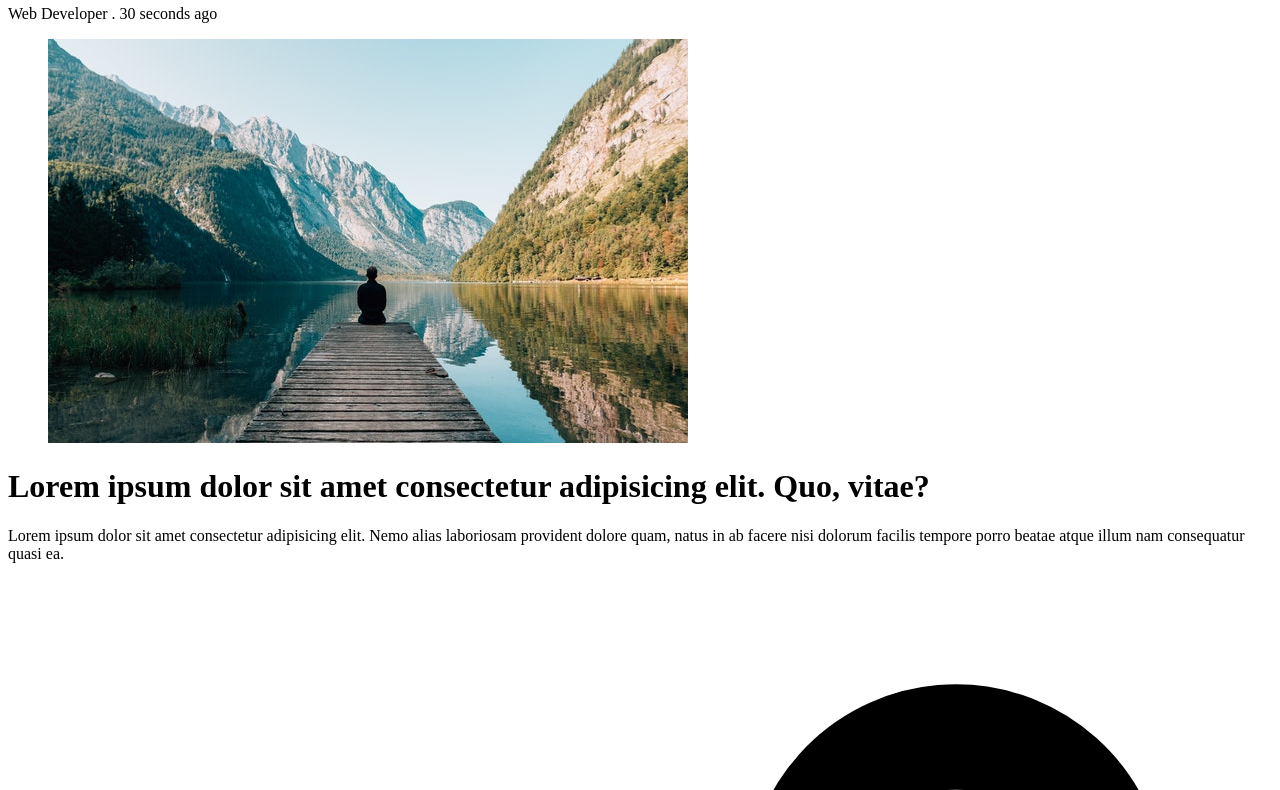
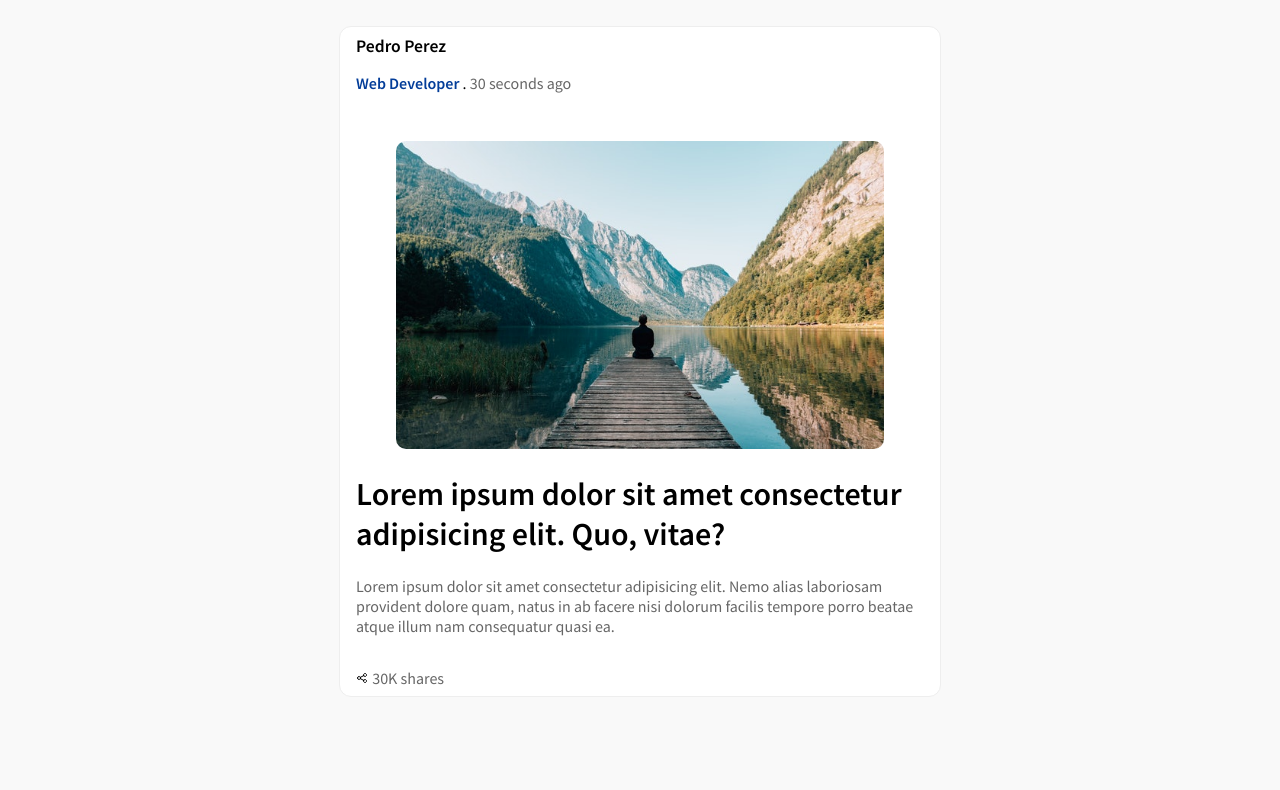
Before and after one commit to Zuniga63/make_post, a plain HTML site: page index.html in a window 1280 px wide. Shown: the part 62-852 px from the top of the page. After the commit the page ends 800 px from the top, so only its background shows below. Drawn offline with Linux system fonts and the light colour scheme.

Commit message:
Primer avance trabajado en parejas

```diff
--- a/css/app.css
+++ b/css/app.css
@@ -0,0 +1,60 @@
+@import url('https://fonts.googleapis.com/css2?family=Source+Sans+Pro:wght@400;600&display=swap');
+body{
+    background-color: #f9f9f9;
+    font-size: 16px;
+    font-family: 'Source Sans Pro', sans-serif;
+
+
+}
+.container{
+    padding-top: 80px;
+}
+.post{
+    width: 600px;
+    border-color: #eee;
+    border-width: 1px;
+    border-style: solid;
+    border-radius: 12px;
+    margin-left: auto;
+    margin-right: auto;
+    background-color: white;
+}
+.post__header, .post__body, .post__footer{
+    padding: 8px 16px;
+
+}
+.post__author{
+    margin:0;
+    font-size: 1.1rem;
+    font-weight: 600;
+}
+
+
+.post__author__ocupation{
+    color: #033d99;
+    font-weight: 600;
+}
+.post__time{
+    color: #666;
+
+}
+.post__title{
+    font-size: 1.3rem;
+    font-weight: 600;
+
+}
+.post__description{
+    color: #666;
+}
+.post__share{
+    color: #666;
+}
+.post__img{
+    border-radius: 10px;
+    max-width: 100%;
+    height: auto;
+}
+.post__footer__icon{
+    width: 12px;
+    padding-right: 1px;
+}
--- a/index.html
+++ b/index.html
@@ -11,8 +11,8 @@
     <main class="container">
       <div class="post">
         <header class="post__header">
-          <h2 class="post__user">Pedro Perez</h2>
-          <p class="post__user__description"><span class="post__user__ocupation">Web Developer</span> . <span class="post__publish">30 seconds ago</span></p>
+          <h2 class="post__author">Pedro Perez</h2>
+          <p class="post__author__description"><span class="post__author__ocupation">Web Developer</span> . <span class="post__time">30 seconds ago</span></p>
         </header>
 
         <div class="post__body">
```
